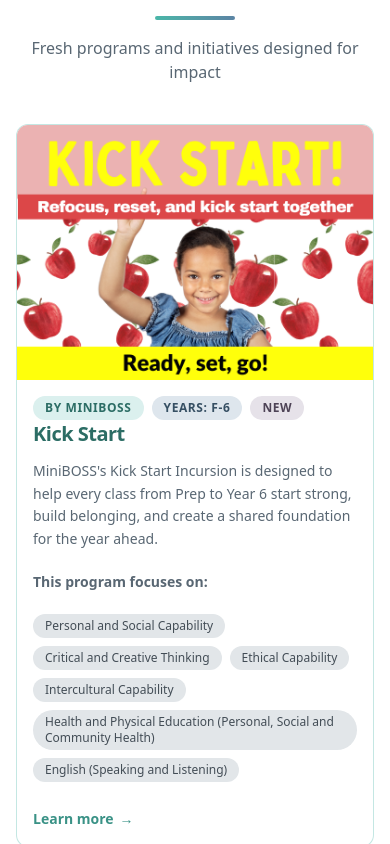
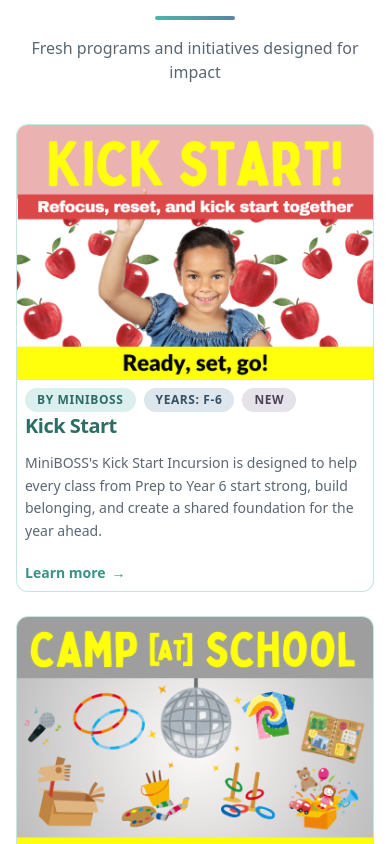
Before and after one commit to tbysctt/driven-outcomes-website, a React (Vite) app in the folder driven-outcomes-playground/: page / in a window 390 px wide. Shown: the part 3080-3924 px from the top of the page. Built offline with nearby package versions, Linux system fonts and the light colour scheme.

Commit message:
Create ProgramsListing component

```diff
--- a/driven-outcomes-playground/src/components/ProgramCard.tsx
+++ b/driven-outcomes-playground/src/components/ProgramCard.tsx
@@ -10,16 +10,16 @@
   const yearLevelsDisplay = formatYearLevels(program.yearLevels);
 
   return (
-    <Link to={`/programs/${program.slug}`}>
+    <Link to={`/programs/${program.slug}`} className="h-full block">
       <article
-        className={`group rounded-xl border bg-white transition-all duration-200 border-primary-brand-200/80 hover:border-primary-brand-300 overflow-hidden`}
+        className={`group h-full flex flex-col rounded-xl border bg-white transition-all duration-200 border-primary-brand-200/80 hover:border-primary-brand-300 overflow-hidden`}
       >
         <div
-          className="aspect-768/550 bg-cover bg-center"
+          className="aspect-768/550 bg-cover bg-center shrink-0"
           style={{ backgroundImage: `url(${program.imageUrl})` }}
           aria-label={program.name}
         />
-        <div className="p-4 sm:p-6 md:p-7">
+        <div className="p-2 sm:p-4 md:p-5 flex flex-col grow">
           <div className="flex flex-wrap items-center gap-2 sm:mb-4">
             <span
               className={`inline-block rounded-full px-3 py-1 text-xs font-semibold uppercase tracking-wider bg-primary-brand-100 text-primary-brand-700`}
@@ -46,22 +46,22 @@
             {program.name}
           </div>
 
-          <p className="mb-5 text-sm leading-relaxed text-neutral-600 sm:mb-6 sm:text-base">
+          <p className="mb-5 text-sm leading-relaxed text-neutral-600 sm:mb-6 sm:text-base grow">
             {program.description}
           </p>
-          <div className="mb-5 text-sm font-bold leading-relaxed text-neutral-600 sm:mb-3">
-            This program focuses on:
-          </div>
-          <div className="mb-6 flex flex-wrap gap-2 sm:mb-7">
-            {program.focusedSkills.map((skill) => (
-              <span
-                key={skill}
-                className="rounded-full bg-neutral-100 px-3 py-1 text-xs font-medium text-neutral-700"
-              >
-                {skill}
-              </span>
-            ))}
-          </div>
+          {/* <div className="mb-5 text-sm font-bold leading-relaxed text-neutral-600 sm:mb-3"> */}
+          {/*   This program focuses on: */}
+          {/* </div> */}
+          {/* <div className="mb-6 flex flex-wrap gap-2 sm:mb-7"> */}
+          {/*   {program.focusedSkills.map((skill) => ( */}
+          {/*     <span */}
+          {/*       key={skill} */}
+          {/*       className="rounded-full bg-neutral-100 px-3 py-1 text-xs font-medium text-neutral-700" */}
+          {/*     > */}
+          {/*       {skill} */}
+          {/*     </span> */}
+          {/*   ))} */}
+          {/* </div> */}
           <Link
             to={`/programs/${program.slug}`}
             className={`inline-flex items-center gap-1.5 text-sm font-semibold transition-colors text-primary-brand-600 hover:text-primary-brand-800`}
--- /dev/null
+++ b/driven-outcomes-playground/src/components/ProgramsListing.tsx
@@ -0,0 +1,16 @@
+import type { Program } from "../data/programs";
+import { ProgramCard } from "./ProgramCard";
+
+interface Props {
+  programs: Program[];
+}
+
+export function ProgramsListing({ programs }: Props) {
+  return (
+    <div className="grid grid-cols-1 gap-6 sm:grid-cols-2 lg:grid-cols-3 max-w-5xl mx-auto items-stretch">
+      {programs.map((program) => (
+        <ProgramCard key={program.slug} program={program} />
+      ))}
+    </div>
+  );
+}
--- a/driven-outcomes-playground/src/components/WhatsNewSection.tsx
+++ b/driven-outcomes-playground/src/components/WhatsNewSection.tsx
@@ -1,6 +1,6 @@
 import { programs } from "../data/programs";
 import { FadeInSection } from "./FadeInSection";
-import { ProgramCard } from "./ProgramCard";
+import { ProgramsListing } from "./ProgramsListing";
 
 export function WhatsNewSection() {
   return (
@@ -17,13 +17,9 @@
             </p>
           </div>
 
-          <div className="grid md:grid-cols-2 gap-6 sm:gap-8 max-w-5xl mx-auto">
-            {programs
-              .filter((program) => program.isNew)
-              .map((program) => {
-                return <ProgramCard key={program.slug} program={program} />;
-              })}
-          </div>
+          <ProgramsListing
+            programs={programs.filter((program) => program.isNew)}
+          />
         </div>
       </FadeInSection>
     </section>
--- a/driven-outcomes-playground/src/page-templates/ProgramInfoPageTemplate.tsx
+++ b/driven-outcomes-playground/src/page-templates/ProgramInfoPageTemplate.tsx
@@ -195,9 +195,7 @@
                 {variants.length > 0 && (
                   <FadeInSection>
                     <div>
-                      <SectionHeading>
-                        One Purpose. Three Programs.
-                      </SectionHeading>
+                      <SectionHeading>Program variations</SectionHeading>
                       <div className="grid sm:grid-cols-3 gap-4 sm:gap-6">
                         {variants.map((v) => (
                           <div
```
